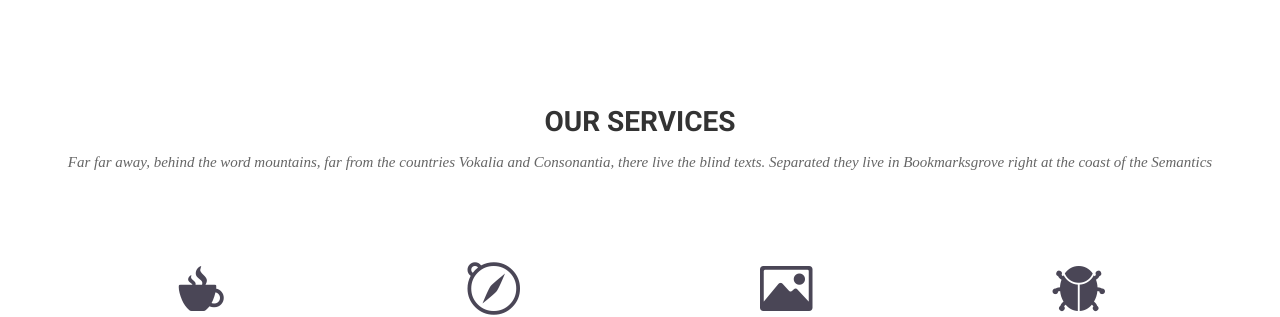
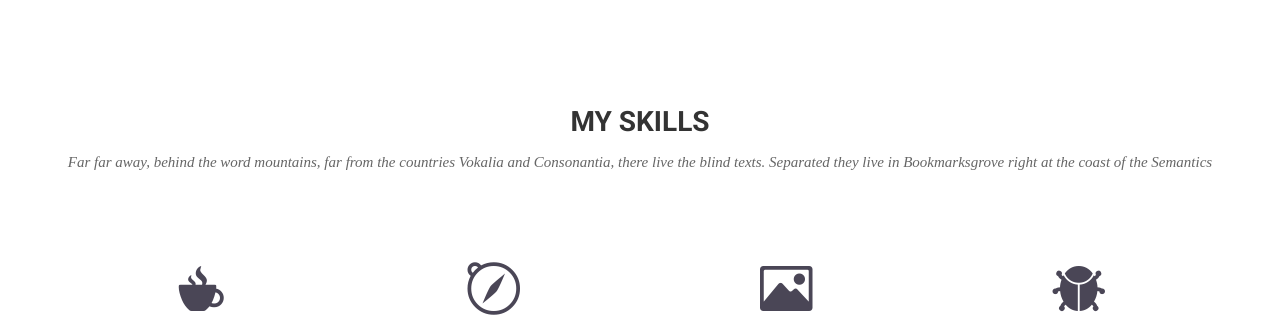
Before and after one commit to kdstheace/kdstheace.github.io, a Jekyll site: the page built from index.html, in a window 1280 px wide. Shown: the part 878-1195 px from the top of the page. Built offline with Jekyll 4.4.1, drawn with Linux system fonts in a browser that asks for light colours; nearby versions of some CDN libraries; some web fonts are replaced; comment, search, counter and statistics services are not loaded.

Commit message:
update skillsets

```diff
--- a/_includes/about-me.html
+++ b/_includes/about-me.html
@@ -4,7 +4,7 @@
       <div class="col-md-7 col-sm-12">
         <div class="block">
           <div class="section-title">
-            <h2>About Us</h2>
+            <h2>About Me</h2>
             <p>
               Far far away, behind the word mountains, far from the countries
               Vokalia and Consonantia, there live the blind texts. Separated
--- a/_includes/home-services.html
+++ b/_includes/skillsets.html
@@ -1,8 +1,8 @@
-<section id="service">
+<section id="skillsets">
   <div class="container">
     <div class="row">
       <div class="section-title">
-        <h2>Our Services</h2>
+        <h2>My Skills</h2>
         <p>
           Far far away, behind the word mountains, far from the countries
           Vokalia and Consonantia, there live the blind texts. Separated they
@@ -12,7 +12,7 @@
     </div>
     <div class="row">
       <div class="col-sm-6 col-md-3">
-        <div class="service-item">
+        <div class="skillsets-item">
           <i class="icon ion-coffee"></i>
           <h4>Branding</h4>
           <p>
@@ -22,7 +22,7 @@
         </div>
       </div>
       <div class="col-sm-6 col-md-3">
-        <div class="service-item">
+        <div class="skillsets-item">
           <i class="ion-compass"></i>
           <h4>Web Design</h4>
           <p>
@@ -32,7 +32,7 @@
         </div>
       </div>
       <div class="col-sm-6 col-md-3">
-        <div class="service-item">
+        <div class="skillsets-item">
           <i class="ion-image"></i>
           <h4>App Design</h4>
           <p>
@@ -42,7 +42,7 @@
         </div>
       </div>
       <div class="col-sm-6 col-md-3">
-        <div class="service-item">
+        <div class="skillsets-item">
           <i class="ion-bug"></i>
           <h4>Start Up</h4>
           <p>
@@ -52,7 +52,7 @@
         </div>
       </div>
       <div class="col-sm-6 col-md-3">
-        <div class="service-item">
+        <div class="skillsets-item">
           <i class="ion-headphone"></i>
           <h4>Logo Design</h4>
           <p>
@@ -62,7 +62,7 @@
         </div>
       </div>
       <div class="col-sm-6 col-md-3">
-        <div class="service-item">
+        <div class="skillsets-item">
           <i class="ion-leaf"></i>
           <h4>Development</h4>
           <p>
@@ -72,7 +72,7 @@
         </div>
       </div>
       <div class="col-sm-6 col-md-3">
-        <div class="service-item">
+        <div class="skillsets-item">
           <i class="ion-planet"></i>
           <h4>Brand Identity</h4>
           <p>
@@ -82,7 +82,7 @@
         </div>
       </div>
       <div class="col-sm-6 col-md-3">
-        <div class="service-item">
+        <div class="skillsets-item">
           <i class="ion-earth"></i>
           <h4>Brand Identity</h4>
           <p>
--- a/css/style.css
+++ b/css/style.css
@@ -160,25 +160,25 @@
   padding-top: 20px;
 }
 /*--
-	service Start
+	skillsets Start
 --*/
-#service {
+#skillsets {
   text-align: center;
   padding: 90px 0;
 }
-#service .service-item {
+#skillsets .skillsets-item {
   padding-bottom: 30px;
 }
-#service .service-item i {
+#skillsets .skillsets-item i {
   font-size: 60px;
   color: #4a4656;
 }
-#service .service-item h4 {
+#skillsets .skillsets-item h4 {
   padding-top: 20px;
   margin: 0;
   color: #666;
 }
-#service .service-item p {
+#skillsets .skillsets-item p {
   color: #888;
   padding-top: 10px;
   margin: 0;
--- a/index.html
+++ b/index.html
@@ -5,7 +5,7 @@
 
 {% include home-slider.html %}
 <!-- Service Start -->
-{% include home-services.html %}
+{% include skillsets.html %}
 <!-- Call to action Start -->
 {% include call-to-action.html %}
 <!-- Content Start -->
```
